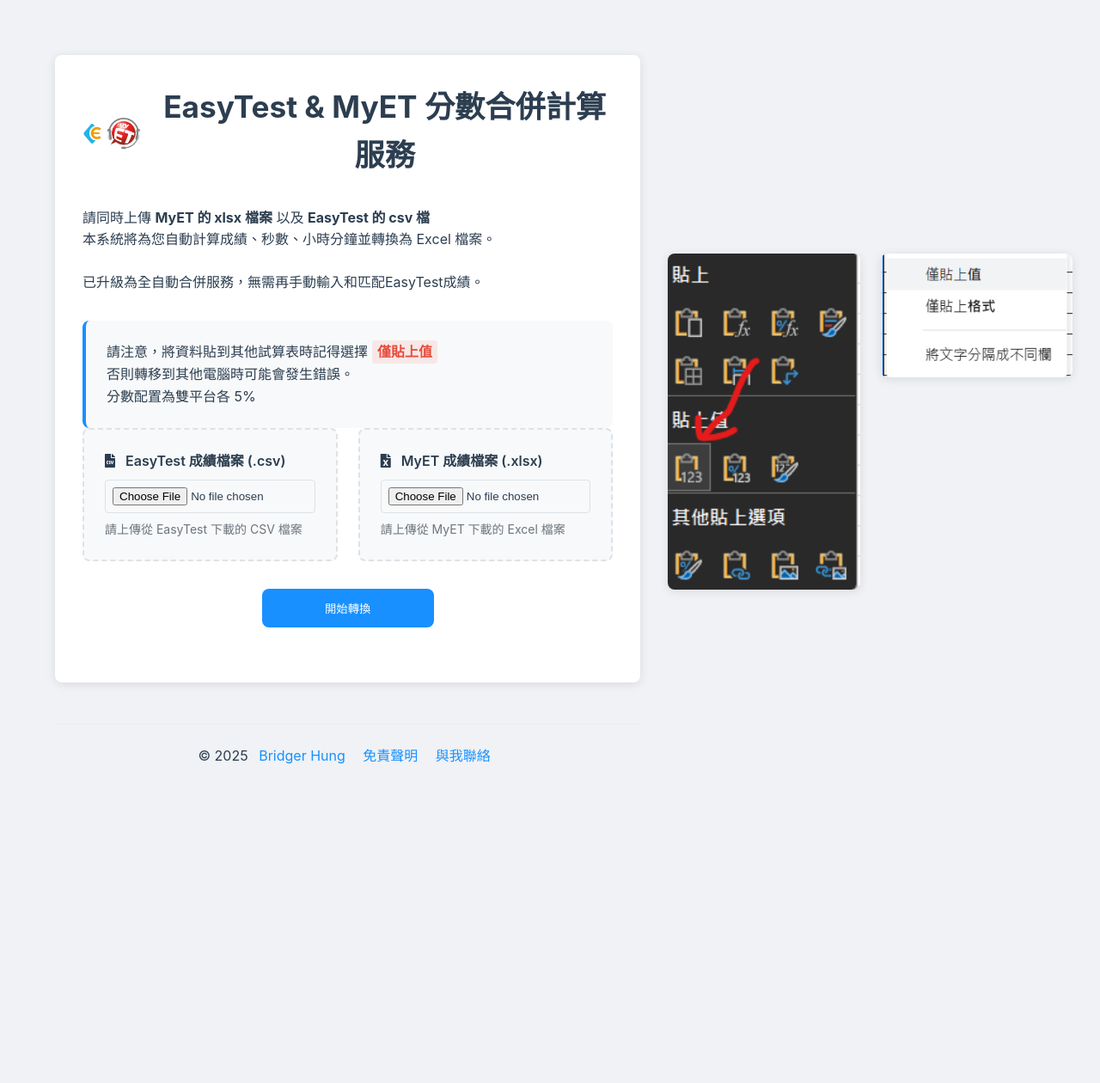
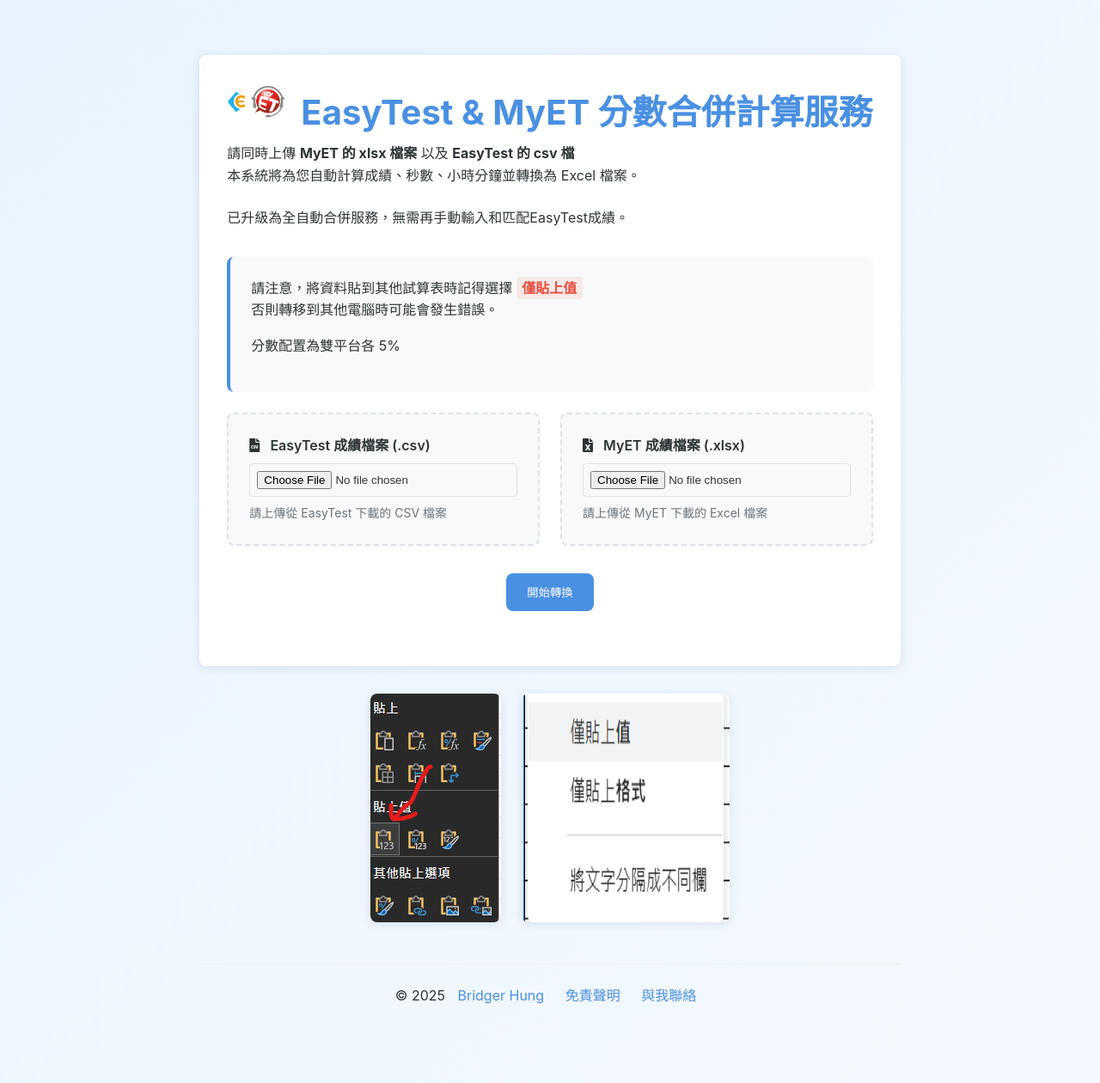
Before and after one commit to bridgerhung/easytest, a Flask app: page /new in a window 1280 px wide. Shown: the whole page at 86% size. Before the commit the page ends 889 px from the top, so only its background shows below. Run offline with Flask 3, Linux system fonts and the light colour scheme.

Commit message:
Update legacy and new templates, enhance modals, and implement file upload functionality

```diff
--- a/static/css/styles.css
+++ b/static/css/styles.css
@@ -1,11 +1,20 @@
+/* Root Variables */
 :root {
-  --primary-color: #1890ff;
+  --primary-color: #4a90e2;
+  --primary-light: #64b5f6;
+  --secondary-color: #90caf9;
+  --secondary-light: #bbdefb;
+  --accent-color: #e91e63;
+  --success-color: #28a745;
   --hover-color: #40a9ff;
-  --bg-color: #f0f2f5;
-  --card-bg: #ffffff;
-  --text-color: #2c3e50;
+  --text-color: #2d3436;
+  --text-light: #ffffff;
+  --background-color: #f0f2f5;
+  --card-background: #ffffff;
   --border-radius: 8px;
   --shadow: 0 2px 12px rgba(0, 0, 0, 0.1);
+  --gradient-start: #e8f4ff;
+  --gradient-end: #f5f9ff;
 }
 
 /* Reset some default styles */
@@ -23,11 +32,11 @@
     var(--gradient-end) 100%
   );
   min-height: 100vh;
-  margin: 0;
-  color: var(--text);
+  color: var(--text-color);
   display: flex;
   align-items: center;
   justify-content: center;
+  padding: 2rem;
 }
 
 /* Additional global styles can be added here */
@@ -41,27 +50,43 @@
   padding: 2rem;
 }
 
+/* Container */
 .container {
-  max-width: 1000px;
+  max-width: 1200px; /* Increased from previous 1000px */
   margin: 0 auto;
   padding: 2rem;
 }
 
+/* Card Component */
 .card {
-  background: var(--card-bg);
+  background: var(--card-background);
   border-radius: var(--border-radius);
   padding: 2rem;
   margin-bottom: 2rem;
   box-shadow: var(--shadow);
 }
 
-h1 {
-  text-align: center;
-  color: var(--text-color);
-  margin-bottom: 2rem;
-  font-size: 2.2rem;
+/* Header */
+.header {
+  display: flex;
+  align-items: center;
+  gap: 1rem;
 }
 
+.logo {
+  width: 70px;
+  height: auto;
+}
+
+h1 {
+  color: var(--primary-color);
+  font-size: 2.5em;
+  margin: 0;
+  font-weight: 700;
+  text-align: center;
+}
+
+/* Upload Section */
 .upload-section {
   display: flex;
   flex-direction: column;
@@ -74,6 +99,12 @@
   padding: 1.5rem;
   border-radius: var(--border-radius);
   border-left: 4px solid var(--primary-color);
+  margin-bottom: 1.5rem;
+}
+
+.instructions p {
+  margin-bottom: 1rem;
+  line-height: 1.6;
 }
 
 .highlight {
@@ -84,119 +115,56 @@
   border-radius: 4px;
 }
 
-.button {
-  display: inline-block;
+/* Button Styles */
+.button-container {
+  display: flex;
+  justify-content: center;
+  margin: 2rem 0;
+}
+
+.button,
+.btn {
+  display: flex;
+  align-items: center;
+  justify-content: center;
+  gap: 8px;
   padding: 0.8rem 1.5rem;
   background-color: var(--primary-color);
-  color: white;
+  color: var(--text-light);
   text-decoration: none;
+  border: none;
   border-radius: var(--border-radius);
   transition: all 0.3s ease;
   text-align: center;
   font-weight: 500;
+  cursor: pointer;
 }
 
-.button:hover {
+.button:hover,
+.btn:hover {
   background-color: var(--hover-color);
   transform: translateY(-2px);
 }
 
-.images {
-  display: grid;
-  grid-template-columns: repeat(auto-fit, minmax(200px, 1fr));
-  gap: 1.5rem;
-  margin: 2rem auto;
-  max-width: 600px; /* Limit container width */
+/* Submit Button Specific */
+.submit-btn {
+  display: none;
 }
 
-.images img {
-  width: 100%;
-  max-width: 300px; /* Limit image width */
-  height: auto;
-  margin: 0 auto;
-  border-radius: var(--border-radius);
-  cursor: pointer;
-  transition: transform 0.3s ease;
-  box-shadow: var(--shadow);
+/* Legacy Button */
+.legacy-btn {
+  padding: 0.8rem 1.5rem;
+  background-color: transparent;
+  color: var(--primary-color);
+  border: 2px solid var(--primary-color);
 }
 
-.images img:hover {
-  transform: scale(1.02);
+.legacy-btn:hover {
+  background-color: var(--primary-color);
+  color: var(--text-light);
 }
 
-.footer {
-  text-align: center;
-  margin-top: 3rem;
-  padding: 1.5rem;
-  border-top: 1px solid #eee;
-}
-
-.footer a {
-  color: var(--primary-color);
-  text-decoration: none;
-  margin: 0 0.5rem;
-}
-
-.footer a:hover {
-  text-decoration: underline;
-}
-
-.modal {
-  display: none;
-  position: fixed;
-  top: 0;
-  left: 0;
-  width: 100%;
-  height: 100%;
-  background: rgba(0, 0, 0, 0.85);
-  z-index: 1000;
-  padding: 2rem;
-}
-
-.modal-content {
-  max-width: 90%;
-  max-height: 90vh;
-  margin: auto;
-  display: block;
-  border-radius: var(--border-radius);
-}
-
-.close {
-  position: absolute;
-  top: 1rem;
-  right: 1.5rem;
-  color: white;
-  font-size: 2rem;
-  cursor: pointer;
-  transition: color 0.3s ease;
-}
-
-.close:hover {
-  color: var(--primary-color);
-}
-
-@media (max-width: 768px) {
-  body {
-    padding: 1rem;
-  }
-
-  .container {
-    padding: 1rem;
-  }
-
-  .card {
-    padding: 1.5rem;
-  }
-
-  h1 {
-    font-size: 1.8rem;
-  }
-
-  .images {
-    grid-template-columns: 1fr;
-  }
-}
-
+/* File Upload Styles */
 .file-upload-container {
   display: flex;
   flex-direction: column;
@@ -207,8 +175,8 @@
 .file-upload-block {
   background: #f8f9fa;
   padding: 1.5rem;
+  border: 2px dashed #dee2e6;
   border-radius: var(--border-radius);
-  border: 2px dashed #dee2e6;
   transition: all 0.3s ease;
 }
 
@@ -245,6 +213,7 @@
   font-size: 0.875rem;
 }
 
+/* Responsive File Upload */
 @media (min-width: 768px) {
   .file-upload-container {
     flex-direction: row;
@@ -255,84 +224,198 @@
   }
 }
 
-.legacy-btn {
-  display: inline-block;
-  padding: 0.8rem 1.5rem;
-  background-color: transparent;
+/* Image Container */
+.image-container,
+.images {
+  display: flex;
+  flex-wrap: wrap;
+  gap: 1.5rem;
+  justify-content: center;
+  margin: 2rem auto;
+}
+
+.image-container img,
+.images img {
+  width: auto;
+  max-width: auto;
+  height: auto;
+  border-radius: var(--border-radius);
+  cursor: pointer;
+  transition: transform 0.3s ease, box-shadow 0.3s ease;
+  box-shadow: var(--shadow);
+}
+
+.image-container img:hover,
+.images img:hover {
+  transform: scale(1.05);
+  box-shadow: 0 4px 15px rgba(74, 144, 226, 0.2);
+}
+
+/* Notice Styling */
+.notice {
+  display: flex;
+  align-items: center;
+  gap: 10px;
+  margin-top: 20px;
+  background: #fff3cd;
+  color: #856404;
+  padding: 15px;
+  border-radius: var(--border-radius);
+  box-shadow: 0 2px 8px rgba(0, 0, 0, 0.1);
+}
+
+.notice span {
+  font-size: 1.5em;
+}
+
+/* Footer Styling */
+.footer {
+  text-align: center;
+  margin-top: 3rem;
+  padding: 1.5rem;
+  border-top: 1px solid #eee;
+  color: var(--text-color);
+}
+
+.footer a {
   color: var(--primary-color);
   text-decoration: none;
-  border: 2px solid var(--primary-color);
-  border-radius: var(--border-radius);
-  transition: all 0.3s ease;
-  text-align: center;
-  font-weight: 500;
-  margin: 1rem;
+  margin: 0 10px;
+  transition: color 0.3s;
+  position: relative;
 }
 
-.legacy-btn:hover {
-  background-color: var(--primary-color);
-  color: white;
-  transform: translateY(-2px);
+.footer a::after {
+  content: "";
+  position: absolute;
+  width: 0;
+  height: 2px;
+  bottom: -2px;
+  left: 0;
+  background: linear-gradient(
+    to right,
+    var(--primary-color),
+    var(--accent-color)
+  );
+  transition: width 0.3s ease;
 }
 
-.button-container {
-  display: flex;
-  justify-content: center;
-  margin: 2rem 0;
+.footer a:hover {
+  color: var(--accent-color);
 }
 
-.button {
-  min-width: 200px;
-  padding: 0.8rem 1.5rem;
-  background-color: var(--primary-color);
-  color: white;
-  text-decoration: none;
-  border: none;
-  border-radius: var(--border-radius);
-  transition: all 0.3s ease;
-  text-align: center;
-  font-weight: 500;
-  cursor: pointer;
+.footer a:hover::after {
+  width: 100%;
 }
 
-/* Add new styles for disclaimer */
-.disclaimer-modal {
+/* Modal Styling */
+.modal,
+.disclaimer-modal,
+.image-modal {
   display: none;
   position: fixed;
   top: 0;
   left: 0;
   width: 100%;
   height: 100%;
-  background: rgba(0, 0, 0, 0.85);
   z-index: 1000;
   padding: 2rem;
+  align-items: center;
+  justify-content: center;
 }
 
-.disclaimer-content {
-  background: white;
+.modal {
+  background: rgba(0, 0, 0, 0.85);
+}
+
+.disclaimer-modal {
+  background: rgba(0, 0, 0, 0.5);
+}
+
+.image-modal {
+  background: rgba(0, 0, 0, 0.8);
+}
+
+.modal-content,
+.disclaimer-content,
+.image-modal .modal-content {
+  background-color: #fff;
   padding: 2rem;
-  max-width: 600px;
-  margin: 10vh auto;
   border-radius: var(--border-radius);
   position: relative;
+  box-shadow: var(--shadow);
+  max-width: 90%;
+  max-height: 90vh;
+  overflow: auto;
 }
 
-.disclaimer-content h2 {
-  margin-bottom: 1rem;
-  color: var(--text-color);
+.image-modal .modal-content {
+  background-color: transparent;
+  max-width: 90%;
+  max-height: 90%;
+  box-shadow: none;
 }
 
-.disclaimer-content p {
-  margin-bottom: 1rem;
-  line-height: 1.6;
+.close {
+  position: absolute;
+  top: 1rem;
+  right: 1.5rem;
+  color: #aaa;
+  font-size: 2rem;
+  font-weight: bold;
+  cursor: pointer;
+  transition: color 0.3s ease;
 }
 
-.header {
-  display: flex;
-  align-items: center;
-  gap: 1rem;
+.close:hover {
+  color: var(--primary-color);
 }
-.logo {
-  width: 70px;
+
+/* Image Modal Content */
+.image-modal .modal-content img {
+  width: 100%;
   height: auto;
+  border-radius: var(--border-radius);
 }
+
+/* Responsive Design */
+@media (max-width: 1200px) {
+  .container {
+    max-width: 90%;
+  }
+}
+
+@media (max-width: 768px) {
+  .container {
+    padding: 1rem;
+  }
+
+  .card {
+    padding: 1.5rem;
+  }
+
+  h1 {
+    font-size: 2rem;
+  }
+
+  .images,
+  .image-container {
+    flex-direction: column;
+    align-items: center;
+  }
+
+  .images img,
+  .image-container img {
+    width: 80%;
+  }
+
+  .btn.select-btn,
+  .button {
+    width: 100%;
+    justify-content: center;
+  }
+
+  .footer a {
+    margin: 0 5px;
+  }
+}
--- a/templates/legacy.html
+++ b/templates/legacy.html
@@ -135,6 +135,6 @@
       <img class="modal-content" id="modalImage" alt="Enlarged Image" />
     </div>
 
-    <script src="static/js/main-legacy.js"></script>
+    <script src="static/js/main.js"></script>
   </body>
 </html>
--- a/templates/new.html
+++ b/templates/new.html
@@ -11,6 +11,11 @@
       type="image/png"
       sizes="32x32"
       href="/static/favicon-32x32.png"
+    />
+    <!-- Font Awesome for icons -->
+    <link
+      rel="stylesheet"
+      href="https://cdnjs.cloudflare.com/ajax/libs/font-awesome/5.15.4/css/all.min.css"
     />
     <!-- Google tag (gtag.js) -->
     <script
@@ -26,6 +31,7 @@
 
       gtag("config", "G-6DQ663S55E");
     </script>
+    <!-- Open Graph Meta Tags -->
     <meta property="og:title" content="EasyTest & MyET 分數秒數合併計算服務" />
     <meta
       property="og:description"
@@ -35,11 +41,6 @@
     <meta property="og:url" content="https://csv.brid.pw" />
     <meta property="og:type" content="website" />
     <link rel="stylesheet" href="static/css/styles.css" />
-    <!-- Add Font Awesome for icons -->
-    <link
-      rel="stylesheet"
-      href="https://cdnjs.cloudflare.com/ajax/libs/font-awesome/5.15.4/css/all.min.css"
-    />
   </head>
   <body>
     <div class="container">
@@ -110,34 +111,30 @@
         </form>
       </div>
 
+      <div class="image-container">
+        <img src="static/SaRsSDo.png" alt="貼上值" class="enlargeable" />
+        <img src="static/RWvWTmk.png" alt="操作示意" class="enlargeable" />
+      </div>
+
       <div class="footer">
+        <p>
           © <span id="year"></span>
           <a href="https://github.com/bridgerhung/easytest" target="_blank"
             >Bridger Hung</a
           >
           <a href="#" onclick="openDisclaimer(event)">免責聲明</a>
           <a href="http://brid.pw/mailme" target="_blank">與我聯絡</a>
+        </p>
       </div>
     </div>
 
-    <div class="images">
-      <img
-        src="static/SaRsSDo.png"
-        alt="貼上值"
-        onclick="openModal(this.src, this.alt)"
-      />
-      <img
-        src="static/RWvWTmk.png"
-        alt="操作示意"
-        onclick="openModal(this.src, this.alt)"
-      />
+    <!-- Image Modal -->
+    <div id="imageModal" class="image-modal">
+      <span class="close" onclick="closeImageModal()">&times;</span>
+      <img class="modal-content" id="modalImage" alt="Enlarged Image" />
     </div>
 
-    <div id="myModal" class="modal">
-      <span class="close" onclick="closeModal()">&times;</span>
-      <img class="modal-content" id="img01" />
-    </div>
-
+    <!-- Disclaimer Modal -->
     <div id="disclaimerModal" class="disclaimer-modal">
       <div class="disclaimer-content">
         <span class="close" onclick="closeDisclaimer()">&times;</span>
@@ -147,6 +144,7 @@
         <p>本服務不儲存您上傳的資料和計算結果。</p>
       </div>
     </div>
+
     <script src="static/js/main.js"></script>
   </body>
 </html>
```
Also changed, not shown: static/js/main.js (+137 -20 lines). Lines whose indentation alone changed are shown as unchanged.
